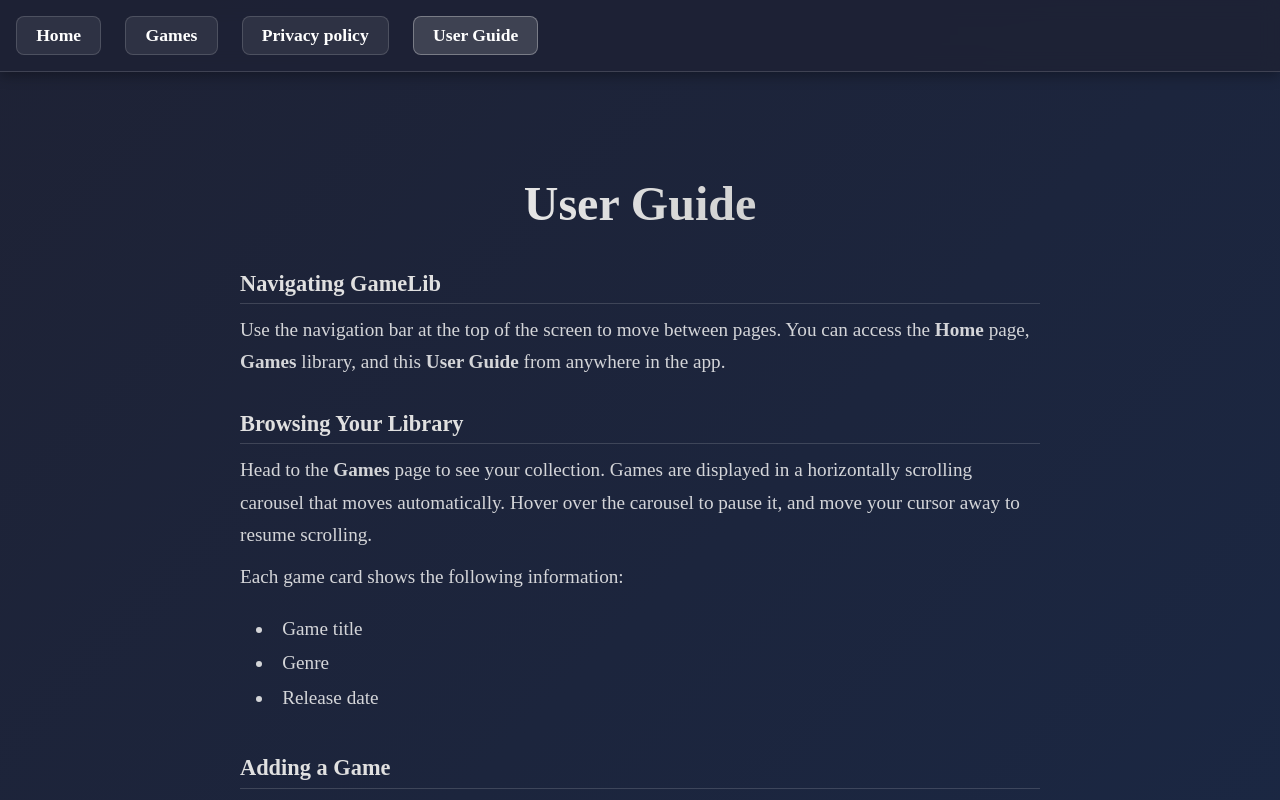
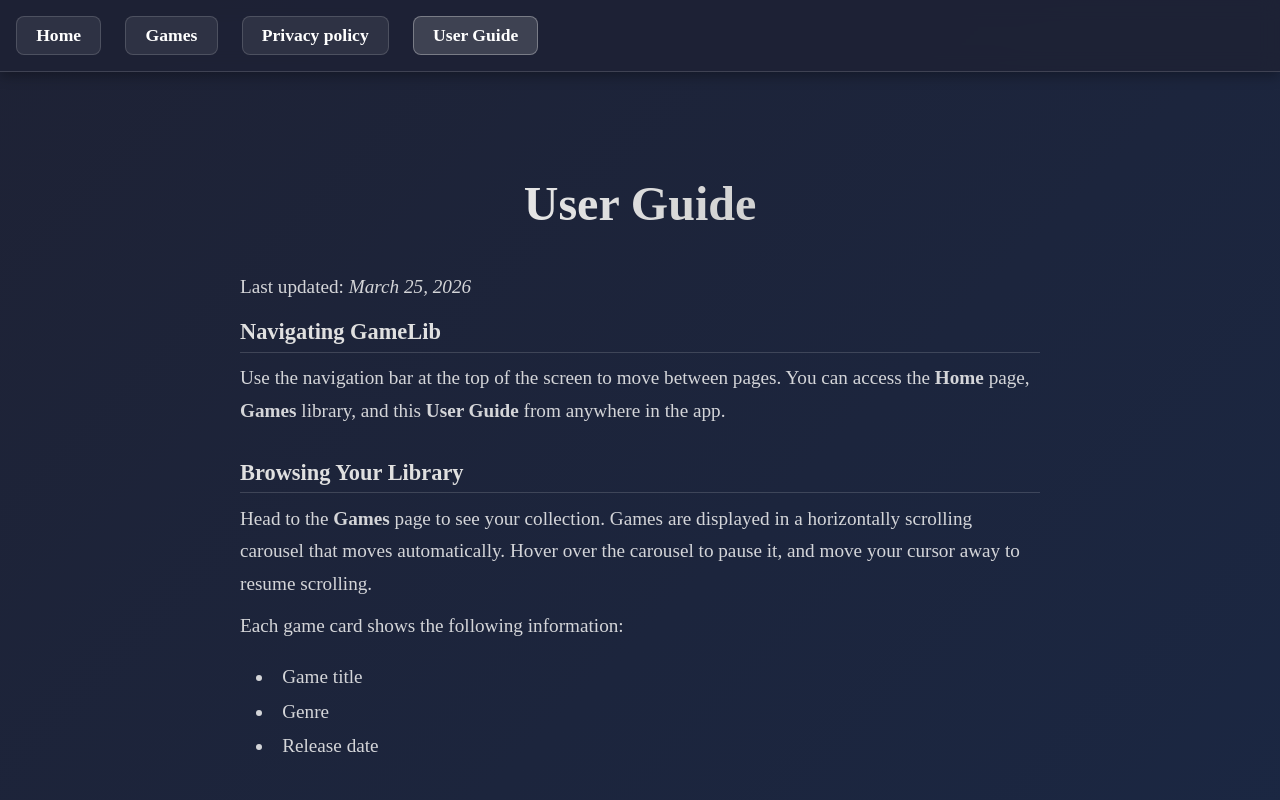
Before and after one commit to MagnusHSundby/GameLib, a Vue app in the folder frontend/: page /userguide in a window 1280 px wide. Shown: the top 800 px of the page. Built offline with nearby package versions, Linux system fonts and the light colour scheme.

Commit message:
style: italic date

```diff
--- a/frontend/src/views/userGuideView.vue
+++ b/frontend/src/views/userGuideView.vue
@@ -2,6 +2,7 @@
   <div class="article-wrapper">
     <article class="privacy">
       <AnimatedTitle text="User Guide" />
+      <p>Last updated: <time datetime="2026-3-25">March 25, 2026</time></p>
       <section>
         <h2>Navigating GameLib</h2>
         <p>
@@ -100,4 +101,7 @@ import AnimatedTitle from "@/components/AnimatedTitle.vue";
 .privacy section:first-of-type h2 {
   margin-top: 1rem;
 }
+.privacy time {
+  font-style: italic;
+}
 </style>
```
